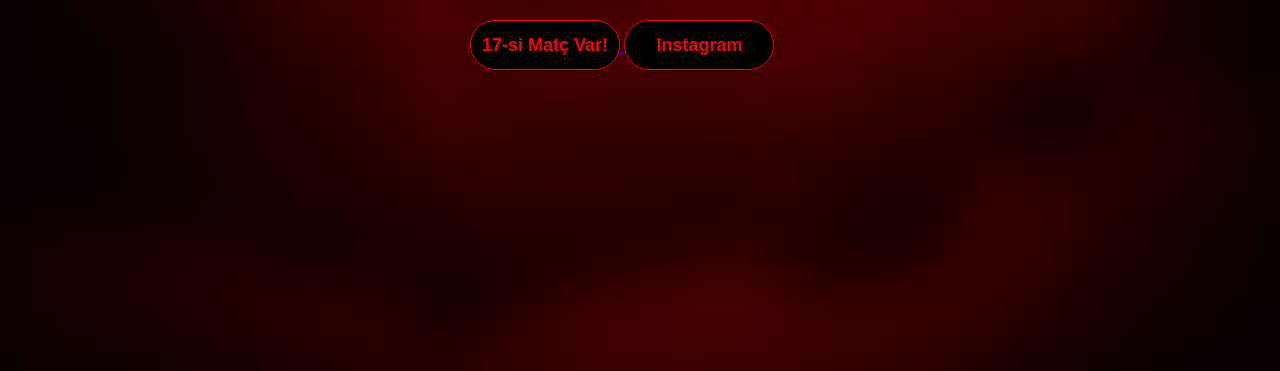
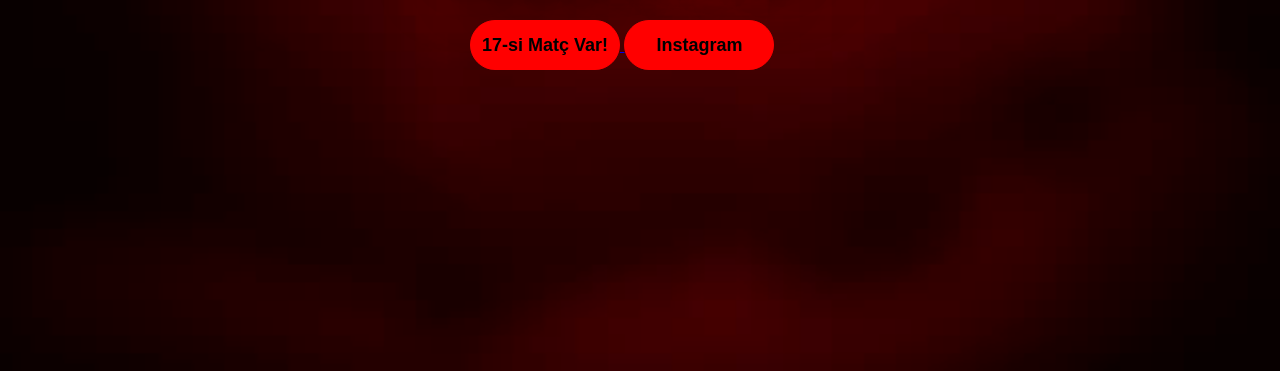
Before and after one commit to bfkbileceri/officialbfk, a plain HTML site: page index.html in a window 1280 px wide. Shown: the part 429-800 px from the top of the page. Drawn offline with Linux system fonts and the light colour scheme.

Commit message:
Update stil1.css

```diff
--- a/stil1.css
+++ b/stil1.css
@@ -121,8 +121,8 @@
     width: 150px;
     font-size: 18px;
     font-weight: bold;
-    color: red;
-    background: black;
+    color: black;
+    background: red;
     border: solid 1px red;
     cursor: pointer;
     outline: none;
```
